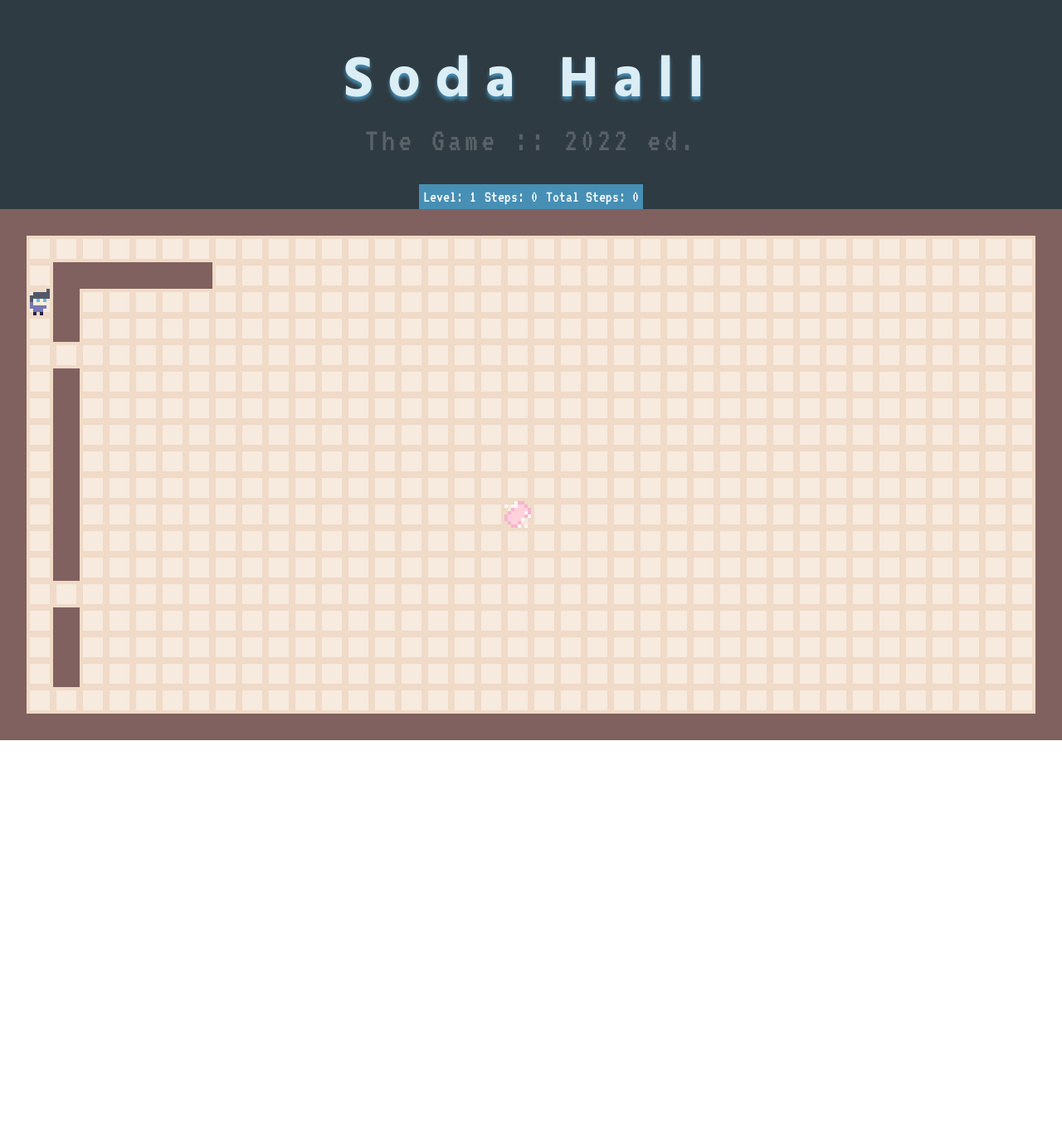
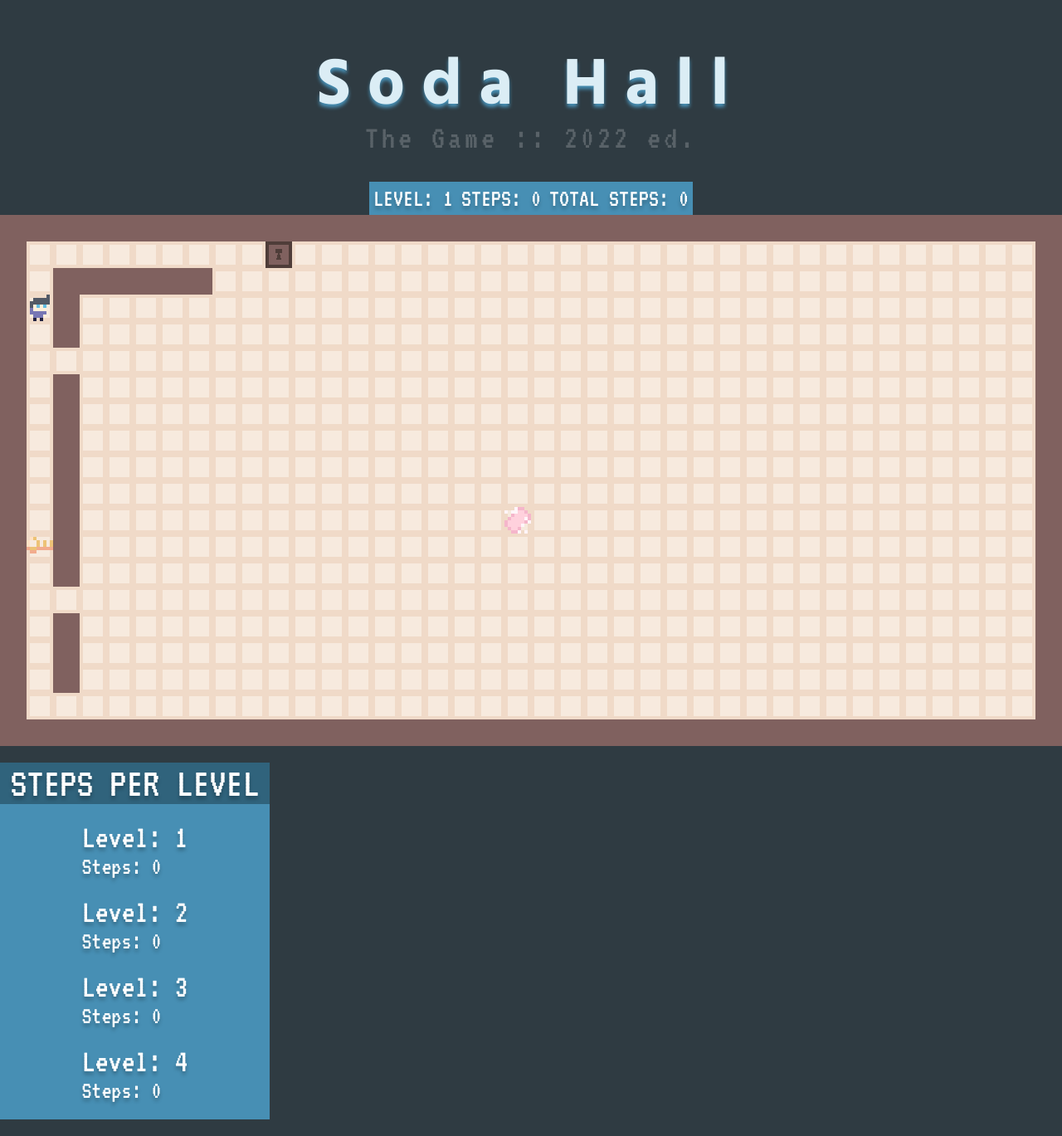
Before and after one commit to nartcire/CS198FinalProject, a React (Create React App) app: page / in a window 1280 px wide. Shown: the whole page at 83% size. Before the commit the page ends 892 px from the top, so only its background shows below. Built offline with nearby package versions, Linux system fonts and the light colour scheme.

Commit message:
Started on the steps per level GUI, but it isnt working yet

```diff
--- a/src/Components/Board.jsx
+++ b/src/Components/Board.jsx
@@ -4,6 +4,7 @@ import "../Styles/Board.css";
 import Counter from "./Counter.jsx";
 import FloorCounter from "./FloorCounter.jsx";
 import TotalCounter from "./TotalCounter.jsx";
+import StepsPerLevel from "./StepsPerLevel.jsx"
 
 let level = 1;
 
@@ -20,7 +21,7 @@ const Board = () => {
 
   const one =
   [[0, 0, 0, 0, 0, 0, 0, 0, 0, 0, 0, 0, 0, 0, 0, 0, 0, 0, 0, 0, 0, 0, 0, 0, 0, 0, 0, 0, 0, 0, 0, 0, 0, 0, 0, 0, 0, 0, 0, 0],
-  [0, 1, 1, 1, 1, 1, 1, 1, 1, 1, 1, 1, 1, 1, 1, 1, 1, 1, 1, 1, 1, 1, 1, 1, 1, 1, 1, 1, 1, 1, 1, 1, 1, 1, 1, 1, 1, 1, 1, 0],
+  [0, 1, 1, 1, 1, 1, 1, 1, 1, 1, 5, 1, 1, 1, 1, 1, 1, 1, 1, 1, 1, 1, 1, 1, 1, 1, 1, 1, 1, 1, 1, 1, 1, 1, 1, 1, 1, 1, 1, 0],
   [0, 1, 0, 0, 0, 0, 0, 0, 1, 1, 1, 1, 1, 1, 1, 1, 1, 1, 1, 1, 1, 1, 1, 1, 1, 1, 1, 1, 1, 1, 1, 1, 1, 1, 1, 1, 1, 1, 1, 0],
   [0, 2, 0, 1, 1, 1, 1, 1, 1, 1, 1, 1, 1, 1, 1, 1, 1, 1, 1, 1, 1, 1, 1, 1, 1, 1, 1, 1, 1, 1, 1, 1, 1, 1, 1, 1, 1, 1, 1, 0],
   [0, 1, 0, 1, 1, 1, 1, 1, 1, 1, 1, 1, 1, 1, 1, 1, 1, 1, 1, 1, 1, 1, 1, 1, 1, 1, 1, 1, 1, 1, 1, 1, 1, 1, 1, 1, 1, 1, 1, 0],
@@ -31,7 +32,7 @@ const Board = () => {
   [0, 1, 0, 1, 1, 1, 1, 1, 1, 1, 1, 1, 1, 1, 1, 1, 1, 1, 1, 1, 1, 1, 1, 1, 1, 1, 1, 1, 1, 1, 1, 1, 1, 1, 1, 1, 1, 1, 1, 0],
   [0, 1, 0, 1, 1, 1, 1, 1, 1, 1, 1, 1, 1, 1, 1, 1, 1, 1, 1, 1, 1, 1, 1, 1, 1, 1, 1, 1, 1, 1, 1, 1, 1, 1, 1, 1, 1, 1, 1, 0],
   [0, 1, 0, 1, 1, 1, 1, 1, 1, 1, 1, 1, 1, 1, 1, 1, 1, 1, 1, 3, 1, 1, 1, 1, 1, 1, 1, 1, 1, 1, 1, 1, 1, 1, 1, 1, 1, 1, 1, 0],
-  [0, 1, 0, 1, 1, 1, 1, 1, 1, 1, 1, 1, 1, 1, 1, 1, 1, 1, 1, 1, 1, 1, 1, 1, 1, 1, 1, 1, 1, 1, 1, 1, 1, 1, 1, 1, 1, 1, 1, 0],
+  [0, 4, 0, 1, 1, 1, 1, 1, 1, 1, 1, 1, 1, 1, 1, 1, 1, 1, 1, 1, 1, 1, 1, 1, 1, 1, 1, 1, 1, 1, 1, 1, 1, 1, 1, 1, 1, 1, 1, 0],
   [0, 1, 0, 1, 1, 1, 1, 1, 1, 1, 1, 1, 1, 1, 1, 1, 1, 1, 1, 1, 1, 1, 1, 1, 1, 1, 1, 1, 1, 1, 1, 1, 1, 1, 1, 1, 1, 1, 1, 0],
   [0, 1, 1, 1, 1, 1, 1, 1, 1, 1, 1, 1, 1, 1, 1, 1, 1, 1, 1, 1, 1, 1, 1, 1, 1, 1, 1, 1, 1, 1, 1, 1, 1, 1, 1, 1, 1, 1, 1, 0],
   [0, 1, 0, 1, 1, 1, 1, 1, 1, 1, 1, 1, 1, 1, 1, 1, 1, 1, 1, 1, 1, 1, 1, 1, 1, 1, 1, 1, 1, 1, 1, 1, 1, 1, 1, 1, 1, 1, 1, 0],
@@ -120,6 +121,10 @@ const Board = () => {
   let [enemy1XY, setEnemy1XY] = useState([11, 19]);
   let [enemy2XY, setEnemy2XY] = useState([18, 1]);
   let [enemy3XY, setEnemy3XY] = useState([1, 38]);
+  let [stepsForLevel1, setStepsForLevel1] = useState(0);
+  let [stepsForLevel2, setStepsForLevel2] = useState(0);
+  let [stepsForLevel3, setStepsForLevel3] = useState(0);
+  let [stepsForLevel4, setStepsForLevel4] = useState(0);
 
   useEffect(() => {
     document.addEventListener("keydown", detectKeyDown, true)
@@ -276,20 +281,29 @@ const Board = () => {
         currentCharacterSprite = 2;
         updateXY(currentXY[0], currentXY[1]);
         if (level === 2) {
+          stepsForLevel1 = numOfSteps;
+          setStepsForLevel1(stepsForLevel1);
           board = two;
           updateBoard(two);
         }
         if (level === 3) {
+          stepsForLevel2 = numOfSteps;
+          setStepsForLevel2(stepsForLevel2);
           board = three;
           updateBoard(three)
         }
         if (level === 4) {
+          stepsForLevel3 = numOfSteps;
+          setStepsForLevel3(stepsForLevel3);
           board = four;
           updateBoard(four)
         }
         if (level === 5) {
+          stepsForLevel4 = numOfSteps;
+          setStepsForLevel4(stepsForLevel4);
           //victory condition after beating 4 levels
         }
+        resetCounter();
         console.log(beat);
         beat = false;
         hasKey = false;
@@ -441,6 +455,9 @@ const Board = () => {
         <TotalCounter numSteps={totalNumOfSteps}></TotalCounter>
       </div>
       <div className="board">{display(convertBoard())}</div>
+      <div className="bottomGui">
+        <StepsPerLevel firstLevel={stepsForLevel1} secondLevel={stepsForLevel2} thirdLevel={stepsForLevel3} fourthLevel={stepsForLevel4}></StepsPerLevel>
+      </div>
     </div>
   );
 };
--- a/src/Components/Counter.jsx
+++ b/src/Components/Counter.jsx
@@ -2,7 +2,7 @@ import React from 'react';
 
 const Counter = (props) => {
     return(
-        <div>Steps: {props.numSteps}</div>
+        <div>STEPS: {props.numSteps}</div>
     );
 }
 
--- a/src/Components/FloorCounter.jsx
+++ b/src/Components/FloorCounter.jsx
@@ -2,7 +2,7 @@ import React from 'react';
 
 const FloorCounter = (props) => {
     return(
-        <div>Level: {props.levelNum}</div>
+        <div>LEVEL: {props.levelNum}</div>
     );
 }
 
--- /dev/null
+++ b/src/Components/StepLevel.jsx
@@ -0,0 +1,13 @@
+import React from "react";
+import "../Styles/StepLevel.css"
+
+const StepLevel = (props) => {
+    return(
+        <div>
+            <div className="levelNum"> Level: {props.levelNum}</div>
+            <div className="stepNum"> Steps: {props.numSteps}</div>
+        </div>
+    );
+}
+
+export default StepLevel;
--- /dev/null
+++ b/src/Components/StepsPerLevel.jsx
@@ -0,0 +1,19 @@
+import React from "react";
+import "../Styles/StepsPerLevel.css";
+import StepLevel from "./StepLevel.jsx"
+
+const StepsPerLevel = (props) => {
+    return(
+        <div className="levelStepDisplay">
+            <div className="levelStepTitle">STEPS PER LEVEL</div>
+            <div className="levelNumWrapper">
+                <StepLevel levelNum={1} numSteps={props.firstLevel}></StepLevel>
+                <StepLevel levelNum={2} numSteps={props.secondLevel}></StepLevel>
+                <StepLevel levelNum={3} numSteps={props.thirdLevel}></StepLevel>
+                <StepLevel levelNum={4} numSteps={props.fourthLevel}></StepLevel>
+            </div>
+        </div>
+    );
+}
+
+export default StepsPerLevel;
--- a/src/Components/TotalCounter.jsx
+++ b/src/Components/TotalCounter.jsx
@@ -2,7 +2,7 @@ import React from "react";
 
 const TotalCounter = (props) => {
     return(
-        <div>Total Steps: {props.numSteps}</div>
+        <div>TOTAL STEPS: {props.numSteps}</div>
     );
 }
 
--- a/src/Styles/App.css
+++ b/src/Styles/App.css
@@ -4,6 +4,7 @@
     align-items: center;
     justify-content: center;
     background-color: #2F3B42;
+    box-sizing: border-box;
 }
 
 @font-face {
@@ -21,7 +22,7 @@ h1 {
     font-family: 'Hind';
     font-style: normal;
     font-weight: 700;
-    font-size: 70px;
+    font-size: 80px;
     line-height: 102px;
     text-align: center;
     letter-spacing: 0.25em;
@@ -31,7 +32,7 @@ h1 {
 }
 
 h2 {
-    margin-top: 0px;
+    margin-top: -10px;
     font-family: 'VT323';
     font-style: normal;
     font-weight: 400;
--- a/src/Styles/Board.css
+++ b/src/Styles/Board.css
@@ -9,6 +9,8 @@
     display: flex;
     flex-direction: column;
     justify-content: center;
+    color: white;
+    font-family: VT323;
 }
 
 .Counters {
@@ -16,13 +18,19 @@
     flex-direction: row;
     justify-content: center;
     align-items: center;
-    font-family: VT323;
-    color: #FFFFFF;
     width: 1280px;
 }
 
 .Counters>* {
     background: #478FB4;
     padding: 5px;
-    font-size: 20px;
+    font-size: 30px;
+    text-shadow: 0px 4px 4px rgba(0, 0, 0, 0.25);
+    font-weight: 400;
 }
+
+.bottomGui {
+    margin-top: 20px;
+    margin-bottom: 20px;
+    height: 430px;
+}
--- /dev/null
+++ b/src/Styles/StepLevel.css
@@ -0,0 +1,7 @@
+.levelNum {
+    font-size: 40px;
+}
+
+.stepNum {
+    font-size: 30px;
+}
--- /dev/null
+++ b/src/Styles/StepsPerLevel.css
@@ -0,0 +1,22 @@
+.levelStepDisplay {
+    background-color: #478FB4;
+    font-weight: 400;
+    text-shadow: 0px 4px 4px rgba(0, 0, 0, 0.25);
+    width: 325px;
+}
+
+.levelStepTitle {
+    font-size: 50px;
+    background-color: #30637C;
+    text-align: center;
+}
+
+.levelNumWrapper {
+    display: flex;
+    flex-direction: column;
+    align-items: center;
+    padding-top: 20px;
+    padding-bottom: 20px;
+    justify-content: space-between;
+    gap: 20px;
+}
```
